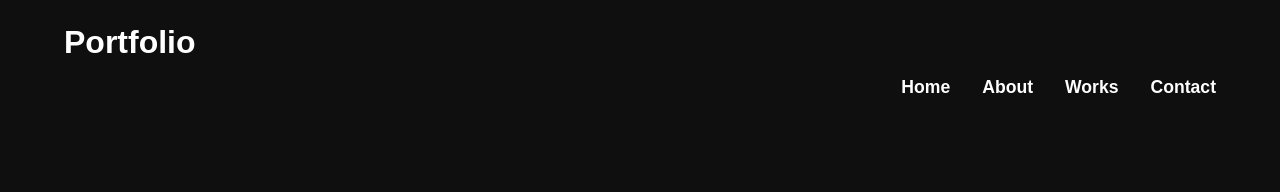
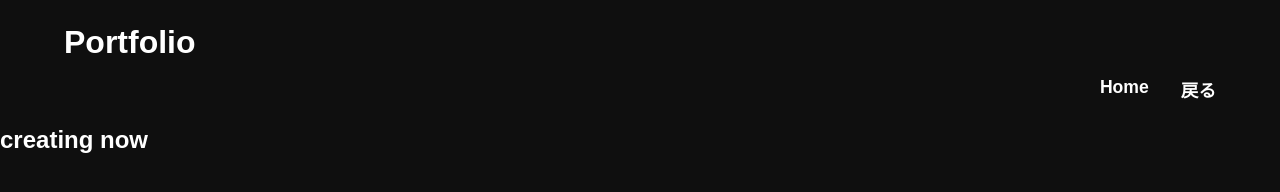
Before and after one commit to Flash-Cast/portfolio, a plain HTML site: page promotion.html in a window 1280 px wide. Drawn offline with Linux system fonts and the light colour scheme.

Commit message:
Add files via upload

```diff
--- a/promotion.html
+++ b/promotion.html
@@ -15,14 +15,15 @@
       <nav class="site-nav">
         <ul>
           <li><a href="index.html">Home</a></li>
-          <li><a href="about.html">About</a></li>
-          <li><a href="works.html">Works</a></li>
-          <li><a href="contact.html">Contact</a></li>
+          <li><a href="about.html">戻る</a></li>
         </ul>
       </nav>
     </div>
   </header>
 
-
+  <section class="promotion_hero">
+    <h1>creating now</h1>
+    <h2></h2>
+  </section>
 
 </body>
```
